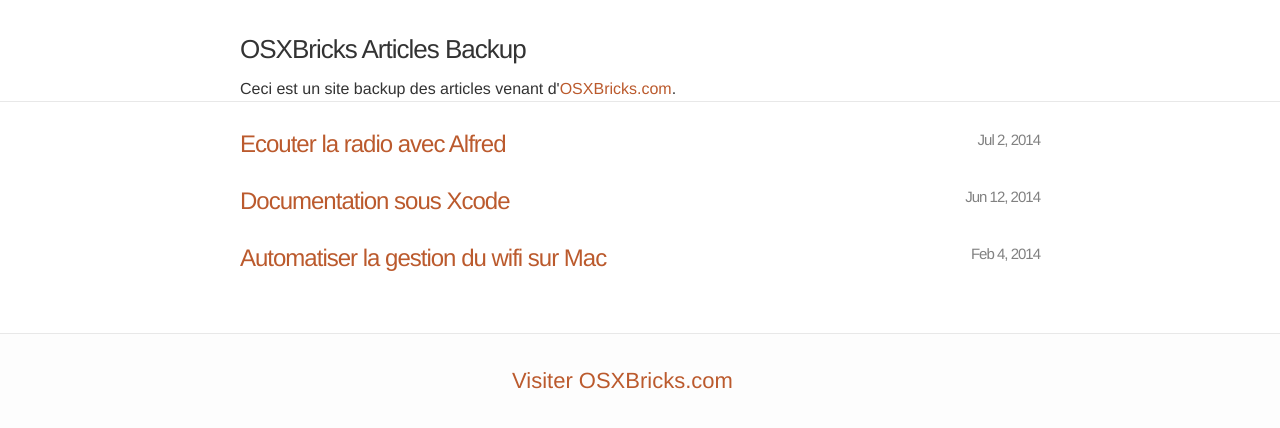
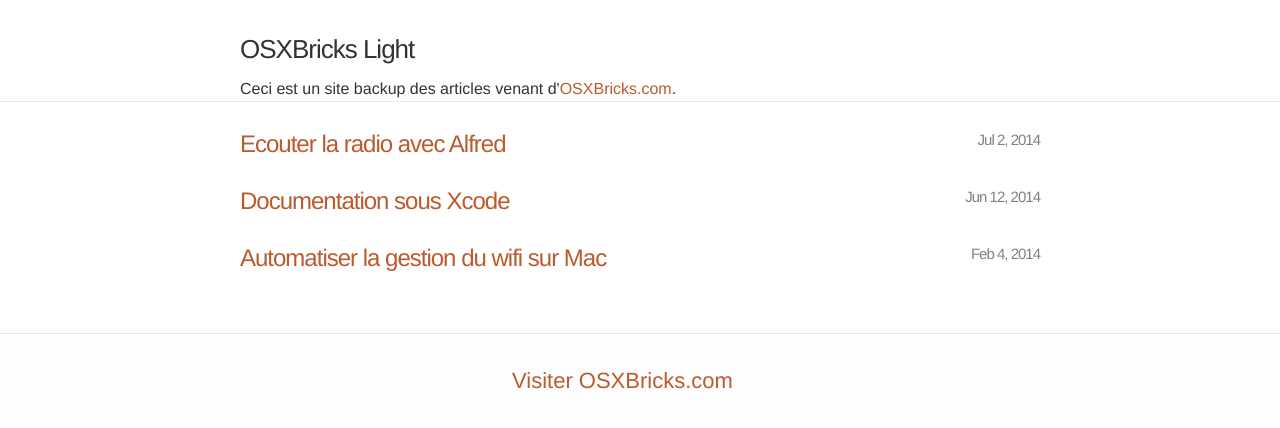
Before and after one commit to gitter-badger/osxbricks, a Jekyll site: the page built from index.html, in a window 1280 px wide, cut to the strip 214-642 px from the top of the page. Built offline with Jekyll 4.4.1, drawn with Linux system fonts in a browser that asks for light colours.

Commit message:
Change description

```diff
--- /dev/null
+++ b/CNAME
@@ -0,0 +1 @@
+light.osxbricks.com
--- a/_config.yml
+++ b/_config.yml
@@ -1,7 +1,7 @@
 # Site settings
-title: OSXBricks Articles Backup
+title: OSXBricks Light
 email: contact@osxbricks.com
-description: "This is a backup of articles on http://osxbricks.com."
+description: "This is a lighter version the site http://osxbricks.com."
 baseurl: "http://leolelego.github.io/osxbricks/"
 url: "http://leolelego.github.io/osxbricks/"
 twitter_username: osxbricks
```
